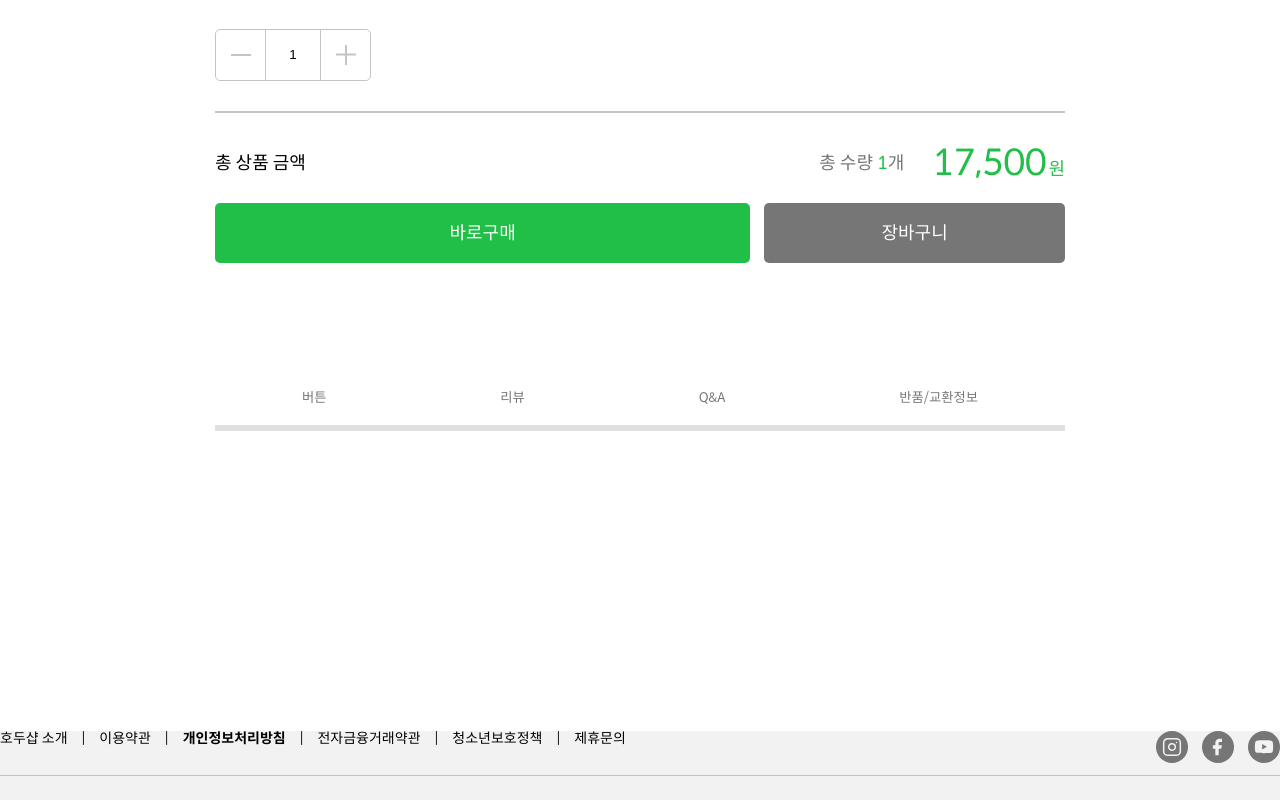
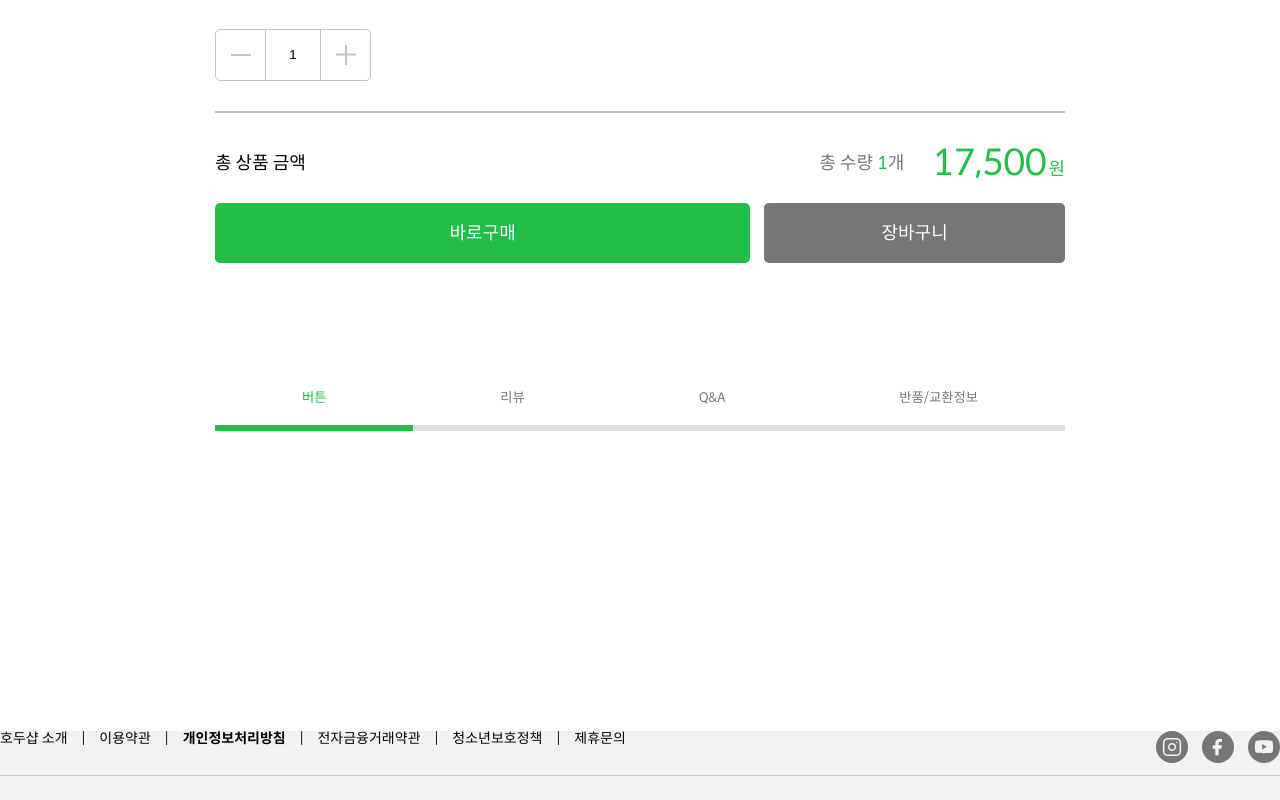
Before and after one commit to accguy/open-market, a website built with Vite: page product-detail.html in a window 1280 px wide. Both pictures are taken after a click on the button "버튼". Shown: the part 837-1637 px from the top of the page. Built offline with nearby package versions, Linux system fonts and the light colour scheme; no server answers.

Commit message:
하단 탭메뉴 선택시 색상 변경 이벤트 작성

```diff
--- a/css/product-detail.css
+++ b/css/product-detail.css
@@ -181,13 +181,18 @@ div.purchase-container {
   }
 }
 
-section:last-child {
+.tap-menu {
   padding: 4.2% 16.8% 300px;
   display: flex;
 }
-section:last-child button {
+.tap-menu button {
   flex-grow: 1;
   border-bottom: 6px solid #e0e0e0;
   padding: 19px;
   color: #767676;
 }
+
+.tap-menu button.active {
+  color: #21bf48;
+  border-bottom: 6px solid #21bf48;
+}
--- a/js/product-detail.js
+++ b/js/product-detail.js
@@ -74,3 +74,12 @@ const updateQuantityAndPrice = () => {
 };
 
 const product = getData(productId);
+
+// 하단 탭메뉴 선택시 색상 변경 이벤트
+const $tapMenuBtns = document.querySelectorAll(".tap-menu button");
+$tapMenuBtns.forEach((button) => {
+  button.addEventListener("click", (e) => {
+    document.querySelector(".active").classList.remove("active");
+    button.classList.add("active");
+  });
+});
--- a/product-detail.html
+++ b/product-detail.html
@@ -57,8 +57,8 @@
         </div>
       </section>
 
-      <section>
-        <button>버튼</button>
+      <section class="tap-menu">
+        <button class="active">버튼</button>
         <button>리뷰</button>
         <button>Q&A</button>
         <button>반품/교환정보</button>
```
